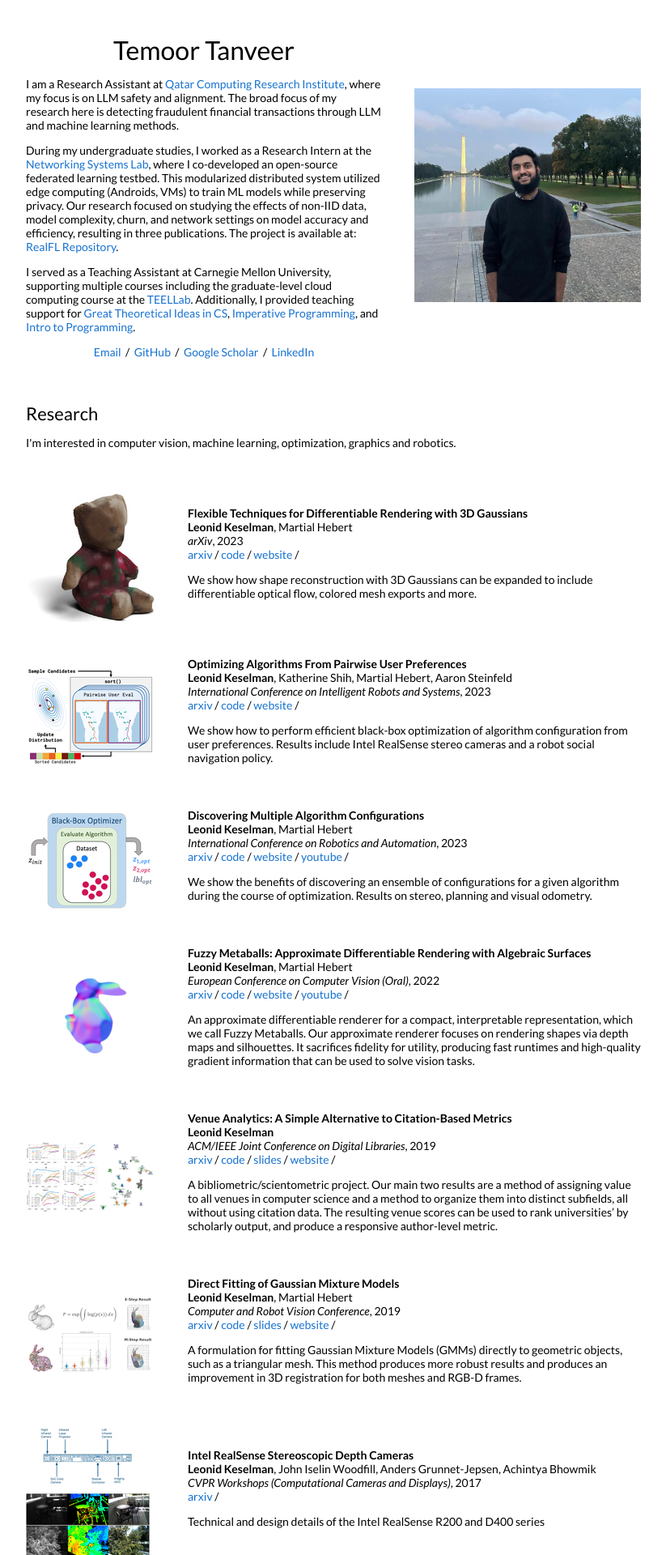
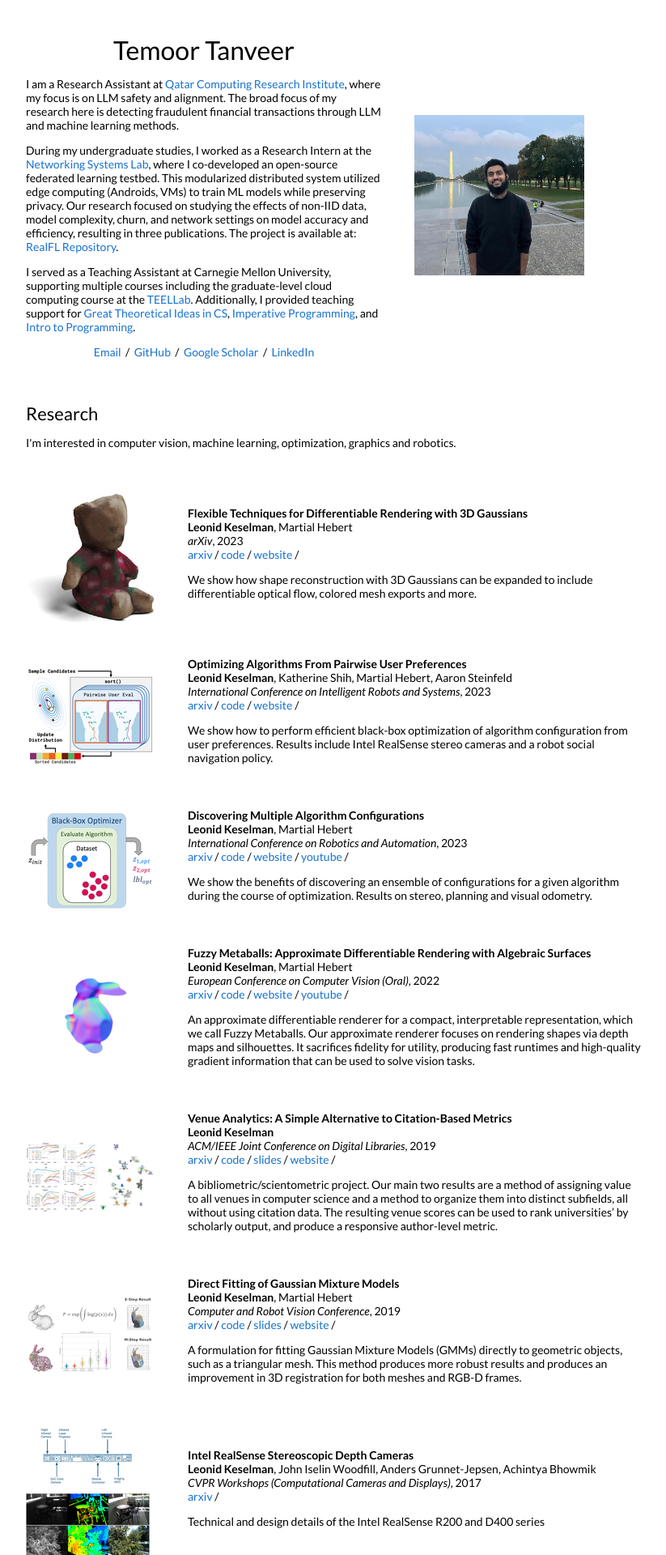
Before and after one commit to ttanv/ttanv.github.io, a Jekyll site: the page built from _posts/2023-08-28-3dgaussians.markdown, in a window 1280 px wide. Shown: the top 1920 px of the page at 81% size, without its empty margins (228-1051 px from the left). Built offline with Jekyll 4.4.1, drawn with Linux system fonts in a browser that asks for light colours.

Commit message:
Update default.html

```diff
--- a/_layouts/default.html
+++ b/_layouts/default.html
@@ -52,7 +52,7 @@
               </p>
             </td>
             <td style="padding:2.5%;width:40%;max-width:40%">
-              <img style="width:100%;max-width:100%" alt="profile photo" src="images/TemoorImg.jpeg">
+              <img style="width:75%;max-width:75%" alt="profile photo" src="images/TemoorImg.jpeg">
             </td>
           </tr>
         </table>
```
